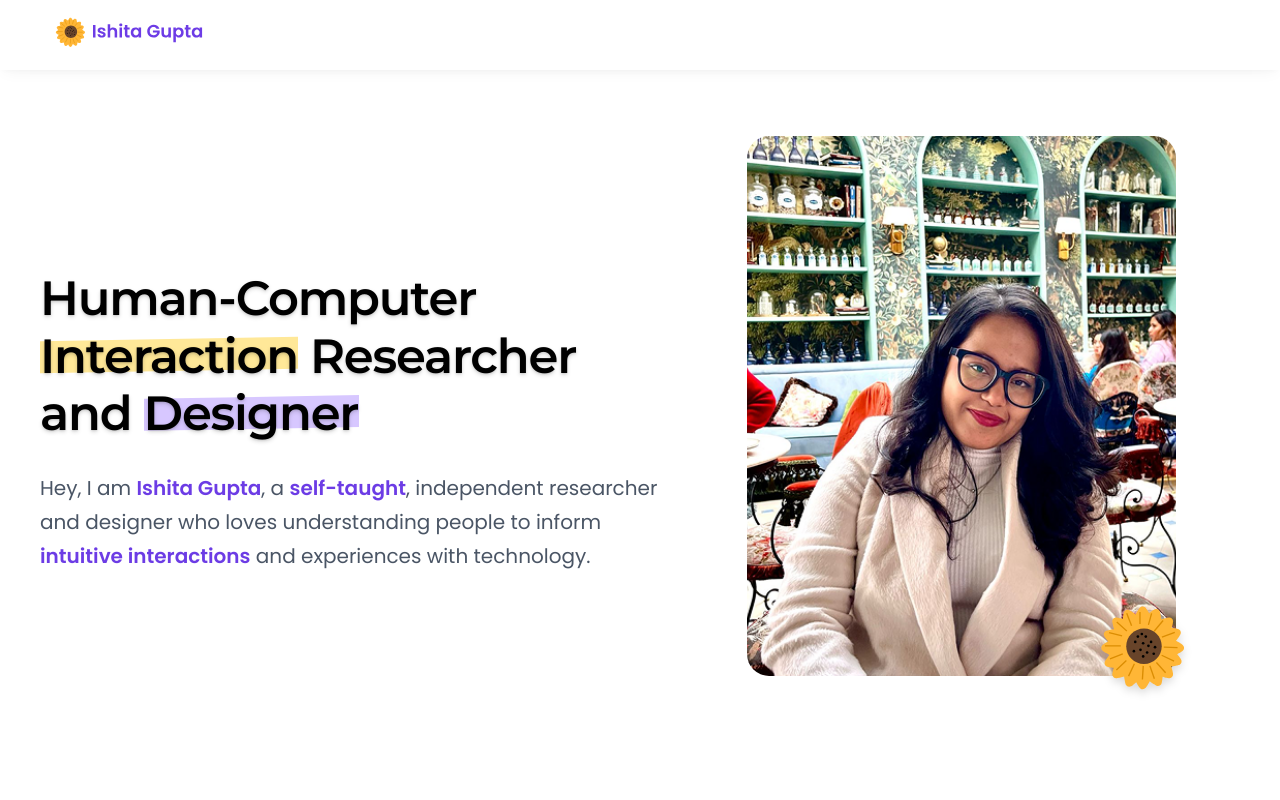
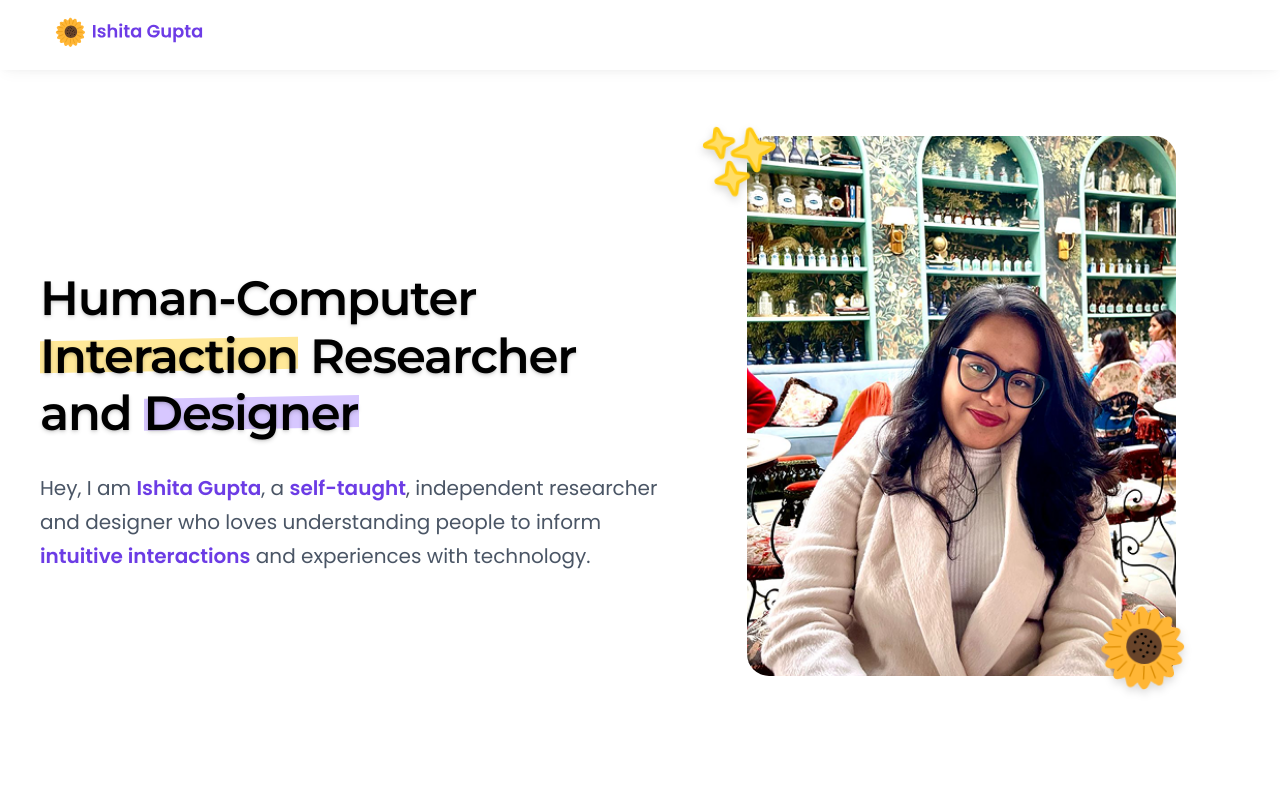
Before and after one commit to anurag12sharma/ishita-portfolio, a React (Vite) app: page / in a window 1280 px wide. Shown: the top 800 px of the page. Built offline with nearby package versions, Linux system fonts and the light colour scheme.

Commit message:
feat: Add initial portfolio structure including hero, project showcase, personal intro, and header components with base styling.

```diff
--- a/src/components/common/Header.jsx
+++ b/src/components/common/Header.jsx
@@ -39,11 +39,26 @@ const Header = () => {
     }
   };
 
-  const isActive = (path) => {
-    if (path === '/about') {
-      return location?.pathname === '/about';
+  const isActive = (item) => {
+    const currentPath = location?.pathname || '/';
+
+    // For About page
+    if (item.label === 'About') {
+      return currentPath === '/about';
     }
-    return location?.pathname === '/';
+
+    // For Home page (not Design or Research)
+    if (item.label === 'Home') {
+      return currentPath === '/';
+    }
+
+    // For Design and Research (scroll sections on home page)
+    // You can set this to true if you want them highlighted when on home page
+    if (item.scrollTo) {
+      return false;
+    }
+
+    return false;
   };
 
   // Dynamic header background colors based on route
@@ -99,7 +114,7 @@ const Header = () => {
           <nav className="hidden lg:flex items-center gap-[64px] animate-fade-in">
             {menuItems?.map((item, index) => (
               <div key={index} className="relative group">
-                {item?.label === 'About' && isActive('/about') ? (
+                {isActive(item) ? (
                   <div className="relative flex justify-center items-center">
                     <div className="absolute w-[60px] h-[16px] bg-accent-yellow rounded-full top-[9px] transition-all duration-300 group-hover:w-[70px]"></div>
                     <Link
@@ -133,7 +148,7 @@ const Header = () => {
             <div className="flex flex-col py-4 px-6 space-y-4">
               {menuItems?.map((item, index) => (
                 <div key={index} className="relative transform transition-all duration-300 hover:translate-x-2">
-                  {item?.label === 'About' && isActive('/about') ? (
+                  {isActive(item) ? (
                     <div className="relative flex justify-start items-center">
                       <div className="absolute w-[60px] h-[16px] bg-accent-yellow rounded-full top-[7px] transition-all duration-300"></div>
                       <Link
--- a/src/index.css
+++ b/src/index.css
@@ -96,6 +96,14 @@ p {
   .animate-scroll:hover {
     animation-play-state: paused;
   }
+
+  .animate-float {
+    animation: float 4s ease-in-out infinite;
+  }
+
+  .animate-wiggle {
+    animation: wiggle 3s ease-in-out infinite;
+  }
 }
 
 @keyframes fadeIn {
@@ -153,3 +161,27 @@ p {
     transform: translateX(0);
   }
 }
+
+@keyframes float {
+
+  0%,
+  100% {
+    transform: translateY(0) rotate(0deg);
+  }
+
+  50% {
+    transform: translateY(-10px) rotate(5deg);
+  }
+}
+
+@keyframes wiggle {
+
+  0%,
+  100% {
+    transform: rotate(-3deg);
+  }
+
+  50% {
+    transform: rotate(3deg);
+  }
+}
--- a/src/pages/Home/HeroSection.jsx
+++ b/src/pages/Home/HeroSection.jsx
@@ -12,18 +12,18 @@ const HeroSection = () => {
               {/* Background decorative elements */}
               <div className="absolute -top-10 left-0 flex flex-col gap-4 w-full pointer-events-none">
                 <div className="w-[40%] max-w-[160px] h-7 bg-accent-yellow rounded-sm opacity-90 transition-all duration-500 hover:opacity-100 animate-slide-in-left"></div>
-                <div className="w-[40%] max-w-[160px] h-7 bg-accent-purpleLight rounded-sm opacity-90 ml-16 sm:ml-20 transition-all duration-500 hover:opacity-100 animate-slide-in-right" style={{animationDelay: '0.2s'}}></div>
+                <div className="w-[40%] max-w-[160px] h-7 bg-accent-purpleLight rounded-sm opacity-90 ml-16 sm:ml-20 transition-all duration-500 hover:opacity-100 animate-slide-in-right" style={{ animationDelay: '0.2s' }}></div>
               </div>
 
               {/* Main Title */}
-              <h1 className="relative text-2xl sm:text-3xl md:text-4xl lg:text-[48px] font-semibold leading-relaxed lg:leading-[1.4] text-text-primary font-montserrat animate-slide-up tracking-tight" style={{animationDelay: '0.3s', textShadow: '0 2px 4px rgba(0, 0, 0, 0.15), 0 1px 2px rgba(0, 0, 0, 0.1)'}}>
-                Human-Computer<br/>
-                <span style={{whiteSpace: 'nowrap'}}>
+              <h1 className="relative text-2xl sm:text-3xl md:text-4xl lg:text-[48px] font-semibold leading-relaxed lg:leading-[1.4] text-text-primary font-montserrat animate-slide-up tracking-tight" style={{ animationDelay: '0.3s', textShadow: '0 2px 4px rgba(0, 0, 0, 0.15), 0 1px 2px rgba(0, 0, 0, 0.1)' }}>
+                Human-Computer<br />
+                <span style={{ whiteSpace: 'nowrap' }}>
                   <span className="relative inline-block">
                     <span className="absolute inset-x-0 bottom-[25%] top-[20%] bg-[#FFE37F] -skew-y-1 -z-10 opacity-80"></span>
                     <span className="relative">Interaction</span>
                   </span> Researcher
-                </span><br/>
+                </span><br />
                 and <span className="relative inline-block">
                   <span className="absolute inset-x-0 bottom-[25%] top-[20%] bg-[#CDB9FF] -skew-y-1 -z-10 opacity-80"></span>
                   <span className="relative">Designer</span>
@@ -32,7 +32,7 @@ const HeroSection = () => {
             </div>
 
             {/* Description */}
-            <p className="text-sm sm:text-base md:text-lg lg:text-xl font-normal leading-relaxed text-text-light font-poppins animate-slide-up max-w-full lg:max-w-[850px]" style={{animationDelay: '0.4s'}}>
+            <p className="text-sm sm:text-base md:text-lg lg:text-xl font-normal leading-relaxed text-text-light font-poppins animate-slide-up max-w-full lg:max-w-[850px]" style={{ animationDelay: '0.4s' }}>
               <span className="text-gray-600">Hey, I am </span>
               <span className="text-[#6c3ce5] font-semibold transition-all duration-300 hover:text-[#814eff] cursor-default">Ishita Gupta</span>
               <span className="text-gray-600">, a </span>
@@ -44,8 +44,16 @@ const HeroSection = () => {
           </div>
 
           {/* Right Content - Image Stack */}
-          <div className="relative w-full lg:w-[40%] max-w-sm lg:max-w-none animate-slide-in-right lg:-mt-32 lg:ml-16" style={{animationDelay: '0.5s'}}>
+          <div className="relative w-full lg:w-[40%] max-w-sm lg:max-w-none animate-slide-in-right lg:-mt-32 lg:ml-16" style={{ animationDelay: '0.5s' }}>
             <div className="relative w-[434px] h-[540px] max-w-full mx-auto lg:mx-0">
+              {/* Decorative Star */}
+              <div className="absolute -top-3 right-10 lg:-top-4 lg:right-[90%] w-16 h-16 sm:w-20 sm:h-20 lg:w-24 lg:h-24 animate-float drop-shadow-lg z-10">
+                <img
+                  src="/images/hero-01.svg"
+                  alt="Stars"
+                  className="w-full h-full object-contain block"
+                />
+              </div>
               {/* Main Profile Image */}
               <div className="absolute inset-0 w-full h-full rounded-2xl overflow-hidden shadow-large group">
                 <img
@@ -58,7 +66,7 @@ const HeroSection = () => {
               </div>
 
               {/* Decorative Sunflower */}
-              <div className="absolute -bottom-3 -right-3 lg:-bottom-4 lg:-right-4 w-16 h-16 sm:w-20 sm:h-20 lg:w-24 lg:h-24 animate-bounce-slow drop-shadow-lg z-10">
+              <div className="absolute -bottom-3 -right-3 lg:-bottom-4 lg:-right-4 w-16 h-16 sm:w-20 sm:h-20 lg:w-24 lg:h-24 animate-wiggle drop-shadow-lg z-10">
                 <img
                   src="/images/img_fxemoji_sunflower.svg"
                   alt="Decorative sunflower"
```
Also changed, not shown: src/pages/About/PersonalIntro.jsx (+4 -4 lines), src/pages/Home/ProjectShowcase.jsx (+4 -4 lines), public/images/hero-01.svg (added), src/styles/tailwind.css.
